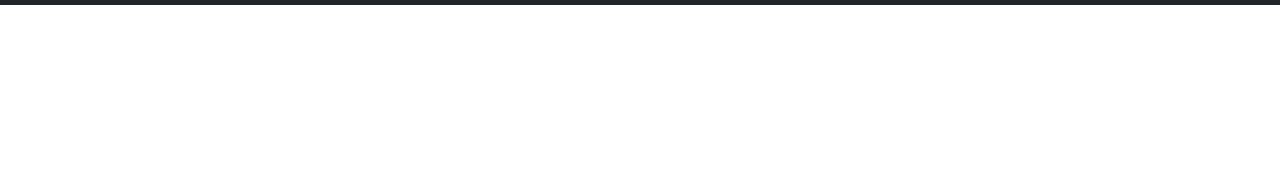
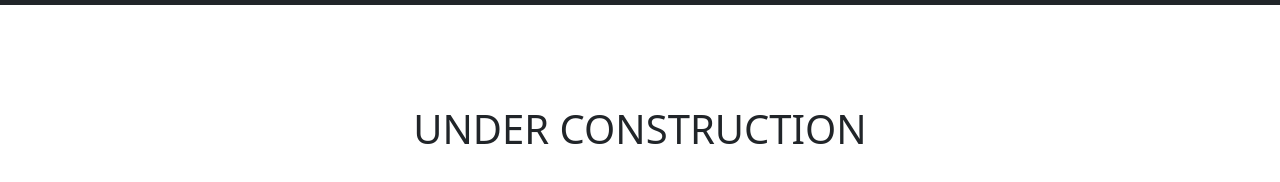
Before and after one commit to kotyonok800/kotyonok800.github.io, a plain HTML site: page delya.html in a window 1280 px wide. Shown: the part 82-264 px from the top of the page. Drawn offline with nearby package versions, Linux system fonts and the light colour scheme.

Commit message:
Update delya.html

```diff
--- a/delya.html
+++ b/delya.html
@@ -43,5 +43,6 @@
           </div>
         </div>
       </nav>
+    <h1 align="center" style="padding-top: 100px;">UNDER CONSTRUCTION</h1>
 </body>
 </html>
```
